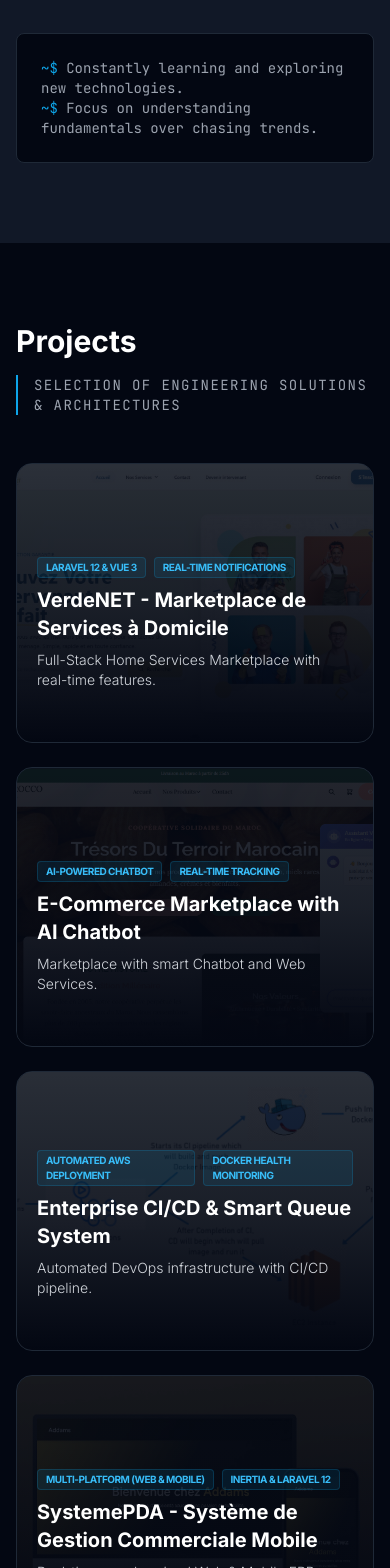
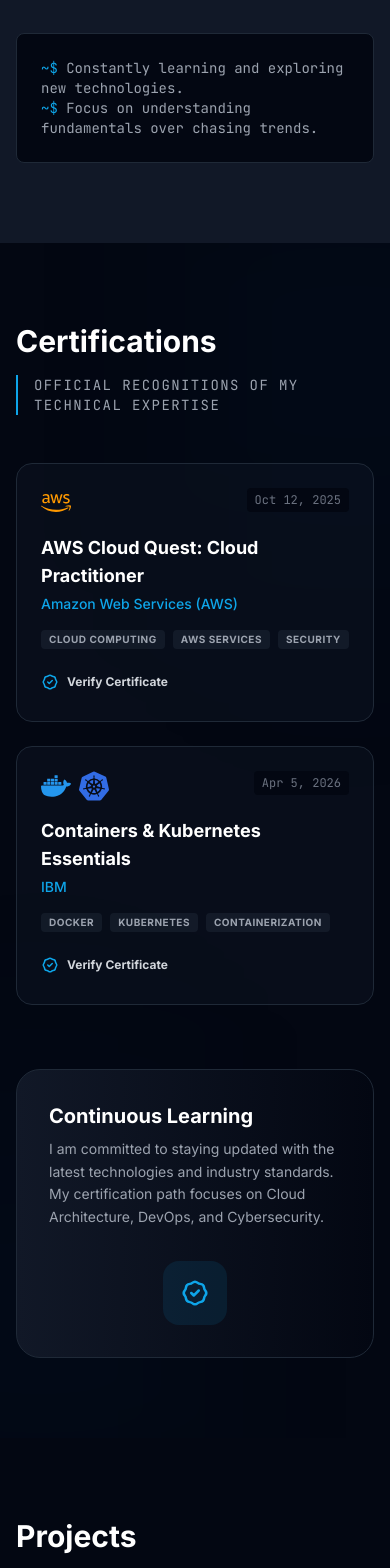
Before and after one commit to Mohammed-aymane-saber/portfolio, a React (Vite) app: page / in a window 390 px wide. Shown: the part 5220-6788 px from the top of the page. Built offline with nearby package versions, Linux system fonts and the light colour scheme.

Commit message:
header modified , and certifications sections add

```diff
--- a/src/App.jsx
+++ b/src/App.jsx
@@ -4,6 +4,7 @@ import Hero from './components/Hero';
 import About from './components/About';
 import Experience from './components/Experience';
 import Skills from './components/Skills';
+import Certifications from './components/Certifications';
 import Projects from './components/Projects';
 import HowIBuild from './components/HowIBuild';
 import Contact from './components/Contact';
@@ -29,6 +30,7 @@ function App() {
         <About />
         <Experience />
         <Skills />
+        <Certifications />
         <Projects />
         <HowIBuild />
         <Contact />
--- /dev/null
+++ b/src/components/Certifications.jsx
@@ -0,0 +1,133 @@
+import { motion } from 'framer-motion';
+import { useTranslation } from 'react-i18next';
+import { HiOutlineBadgeCheck, HiOutlineExternalLink } from 'react-icons/hi';
+import { SiAmazonwebservices, SiDocker, SiKubernetes } from 'react-icons/si';
+
+const Certifications = () => {
+    const { t, i18n } = useTranslation();
+    const isEn = i18n.language.startsWith('en');
+
+    const certifications = [
+        {
+            title: "AWS Cloud Quest: Cloud Practitioner",
+            issuer: "Amazon Web Services (AWS)",
+            date: "Oct 12, 2025",
+            icon: <SiAmazonwebservices className="text-[#FF9900]" />,
+            link: "https://www.credly.com/badges/e9d6919b-2579-4960-8cff-833dedf4efc7/public_url",
+            skills: ["Cloud Computing", "AWS Services", "Security"]
+        },
+        {
+            title: "Containers & Kubernetes Essentials",
+            issuer: "IBM",
+            date: "Apr 5, 2026",
+            icon: (
+                <div className="flex gap-2">
+                    <SiDocker className="text-[#2496ED]" />
+                    <SiKubernetes className="text-[#326CE5]" />
+                </div>
+            ),
+            link: "https://www.credly.com/badges/39ad037e-0489-453d-ac5b-605161241a7d/public_url",
+            skills: ["Docker", "Kubernetes", "Containerization"]
+        }
+    ];
+
+    return (
+        <section id="certifications" className="section bg-gray-950 relative overflow-hidden">
+            {/* Background decorative elements */}
+            <div className="absolute top-0 left-0 w-full h-full overflow-hidden pointer-events-none">
+                <div className="absolute top-[-10%] right-[-10%] w-[40%] h-[40%] bg-primary-900/10 rounded-full blur-[120px]"></div>
+                <div className="absolute bottom-[-10%] left-[-10%] w-[40%] h-[40%] bg-primary-900/10 rounded-full blur-[120px]"></div>
+            </div>
+
+            <div className="container relative z-10">
+                <motion.div
+                    initial={{ opacity: 0, y: 20 }}
+                    whileInView={{ opacity: 1, y: 0 }}
+                    viewport={{ once: true }}
+                    className="mb-12"
+                >
+                    <h2 className="section-title mb-4">{t('certifications.title')}</h2>
+                    <p className="text-gray-400 font-mono text-sm uppercase tracking-widest border-l-2 border-primary-500 pl-4">
+                        {t('certifications.subtitle')}
+                    </p>
+                </motion.div>
+
+                <div className="grid grid-cols-1 md:grid-cols-2 lg:grid-cols-4 gap-6">
+                    {certifications.map((cert, index) => (
+                        <motion.div
+                            key={index}
+                            initial={{ opacity: 0, y: 20 }}
+                            whileInView={{ opacity: 1, y: 0 }}
+                            viewport={{ once: true }}
+                            transition={{ delay: index * 0.1 }}
+                            whileHover={{ y: -5 }}
+                            className="bg-gray-900/40 border border-gray-800 p-6 rounded-2xl hover:border-primary-500/50 transition-all group"
+                        >
+                            <div className="flex justify-between items-start mb-4">
+                                <div className="text-3xl">
+                                    {cert.icon}
+                                </div>
+                                <div className="text-xs font-mono text-gray-500 bg-gray-950 px-2 py-1 rounded">
+                                    {cert.date}
+                                </div>
+                            </div>
+
+                            <h3 className="text-lg font-bold text-white mb-1 group-hover:text-primary-400 transition-colors">
+                                {cert.title}
+                            </h3>
+                            <p className="text-primary-500 text-sm font-medium mb-4">
+                                {cert.issuer}
+                            </p>
+
+                            <div className="flex flex-wrap gap-2 mb-6">
+                                {cert.skills.map((skill, i) => (
+                                    <span key={i} className="text-[10px] uppercase tracking-wider font-bold text-gray-400 bg-gray-800/50 px-2 py-0.5 rounded">
+                                        {skill}
+                                    </span>
+                                ))}
+                            </div>
+
+                            <a
+                                href={cert.link}
+                                target="_blank"
+                                rel="noopener noreferrer"
+                                className="inline-flex items-center gap-2 text-xs font-bold text-gray-300 hover:text-white transition-colors group/link"
+                            >
+                                <HiOutlineBadgeCheck className="text-primary-500 text-lg" />
+                                <span>{isEn ? "Verify Certificate" : "Vérifier le certificat"}</span>
+                                <HiOutlineExternalLink className="opacity-0 group-hover/link:opacity-100 transition-opacity" />
+                            </a>
+                        </motion.div>
+                    ))}
+                </div>
+
+                {/* Info Box */}
+                <motion.div
+                    initial={{ opacity: 0 }}
+                    whileInView={{ opacity: 1 }}
+                    viewport={{ once: true }}
+                    transition={{ delay: 0.6 }}
+                    className="mt-16 flex flex-col md:flex-row items-center justify-between p-8 bg-gradient-to-r from-gray-900 to-gray-950 border border-gray-800 rounded-3xl gap-8"
+                >
+                    <div className="max-w-2xl">
+                        <h4 className="text-xl font-bold text-white mb-2">
+                            {isEn ? "Continuous Learning" : "Apprentissage Continu"}
+                        </h4>
+                        <p className="text-gray-400 text-sm leading-relaxed">
+                            {isEn
+                                ? "I am committed to staying updated with the latest technologies and industry standards. My certification path focuses on Cloud Architecture, DevOps, and Cybersecurity."
+                                : "Je m'engage à rester à jour avec les dernières technologies et les standards de l'industrie. Mon parcours de certification se concentre sur l'Architecture Cloud, le DevOps ."}
+                        </p>
+                    </div>
+                    <div className="flex-shrink-0">
+                        <div className="w-16 h-16 bg-primary-500/10 rounded-2xl flex items-center justify-center text-primary-500">
+                            <HiOutlineBadgeCheck className="text-3xl" />
+                        </div>
+                    </div>
+                </motion.div>
+            </div>
+        </section>
+    );
+};
+
+export default Certifications;
--- a/src/components/Header.jsx
+++ b/src/components/Header.jsx
@@ -6,19 +6,61 @@ const Header = () => {
     const { t, i18n } = useTranslation();
     const [isScrolled, setIsScrolled] = useState(false);
     const [isLangOpen, setIsLangOpen] = useState(false);
+    const [activeSection, setActiveSection] = useState('home');
 
     useEffect(() => {
         const handleScroll = () => {
             setIsScrolled(window.scrollY > 50);
+
+            // Fallback for top of page
+            if (window.scrollY < 300) {
+                setActiveSection('home');
+            }
         };
 
+        const observerOptions = {
+            root: null,
+            rootMargin: '-20% 0px -60% 0px',
+            threshold: 0
+        };
+
+        const handleIntersect = (entries) => {
+            entries.forEach((entry) => {
+                if (entry.isIntersecting) {
+                    setActiveSection(entry.target.id);
+                }
+            });
+        };
+
+        const observer = new IntersectionObserver(handleIntersect, observerOptions);
+
+        const sections = ['about', 'experience', 'skills', 'certifications', 'projects', 'how-i-build', 'contact'];
+        sections.forEach(id => {
+            const el = document.getElementById(id);
+            if (el) observer.observe(el);
+        });
+
         window.addEventListener('scroll', handleScroll);
-        return () => window.removeEventListener('scroll', handleScroll);
+        return () => {
+            observer.disconnect();
+            window.removeEventListener('scroll', handleScroll);
+        };
     }, []);
 
     const scrollToSection = (id) => {
         const element = document.getElementById(id);
-        element?.scrollIntoView({ behavior: 'smooth' });
+        if (element) {
+            const offset = 80; // Header height
+            const bodyRect = document.body.getBoundingClientRect().top;
+            const elementRect = element.getBoundingClientRect().top;
+            const elementPosition = elementRect - bodyRect;
+            const offsetPosition = elementPosition - offset;
+
+            window.scrollTo({
+                top: offsetPosition,
+                behavior: 'smooth'
+            });
+        }
     };
 
     const toggleLanguage = (lng) => {
@@ -30,6 +72,7 @@ const Header = () => {
         { key: 'about', label: t('nav.about') },
         { key: 'experience', label: t('nav.experience') },
         { key: 'skills', label: t('nav.skills') },
+        { key: 'certifications', label: t('nav.certifications') },
         { key: 'projects', label: t('nav.projects') },
         { key: 'how-i-build', label: t('nav.howIBuild') },
         { key: 'contact', label: t('nav.contact') }
@@ -72,9 +115,18 @@ const Header = () => {
                                     transition={{ delay: 0.1 * index }}
                                     whileHover={{ y: -2, color: '#0ea5e9' }}
                                     onClick={() => scrollToSection(item.key)}
-                                    className="text-gray-300 hover:text-primary-400 transition-colors duration-300 font-medium relative text-sm"
+                                    className={`transition-all duration-300 font-medium relative text-sm ${
+                                        activeSection === item.key ? 'text-primary-400' : 'text-gray-300'
+                                    }`}
                                 >
                                     {item.label}
+                                    {activeSection === item.key && (
+                                        <motion.div
+                                            layoutId="activeNav"
+                                            className="absolute -bottom-1 left-0 right-0 h-0.5 bg-primary-500 rounded-full"
+                                            transition={{ type: 'spring', stiffness: 380, damping: 30 }}
+                                        />
+                                    )}
                                 </motion.button>
                             </li>
                         ))}
--- a/src/i18n.js
+++ b/src/i18n.js
@@ -15,6 +15,7 @@ i18n
                         skills: "Skills",
                         projects: "Projects",
                         howIBuild: "How I Build",
+                        certifications: "Certifications",
                         contact: "Contact"
                     },
                     hero: {
@@ -79,6 +80,10 @@ i18n
                     projects: {
                         title: "Projects",
                         subtitle: "Selection of engineering solutions & architectures"
+                    },
+                    certifications: {
+                        title: "Certifications",
+                        subtitle: "Official recognitions of my technical expertise"
                     }
                 }
             },
@@ -90,6 +95,7 @@ i18n
                         skills: "Compétences",
                         projects: "Projets",
                         howIBuild: "Méthodologie",
+                        certifications: "Certifications",
                         contact: "Contact"
                     },
                     hero: {
@@ -154,6 +160,10 @@ i18n
                     projects: {
                         title: "Projets",
                         subtitle: "Sélection de solutions d'ingénierie & d'architectures"
+                    },
+                    certifications: {
+                        title: "Certifications",
+                        subtitle: "Reconnaissances officielles de mon expertise technique"
                     }
                 }
             }
```
